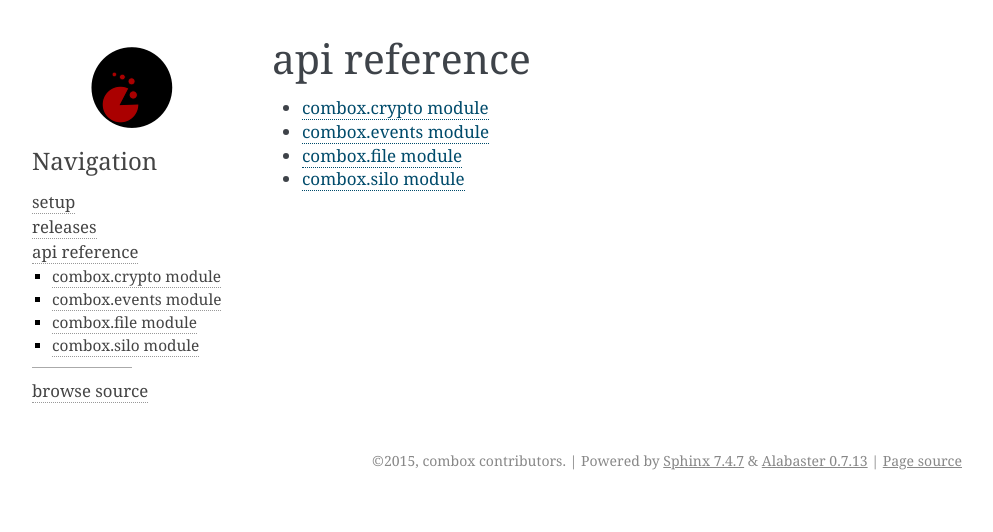
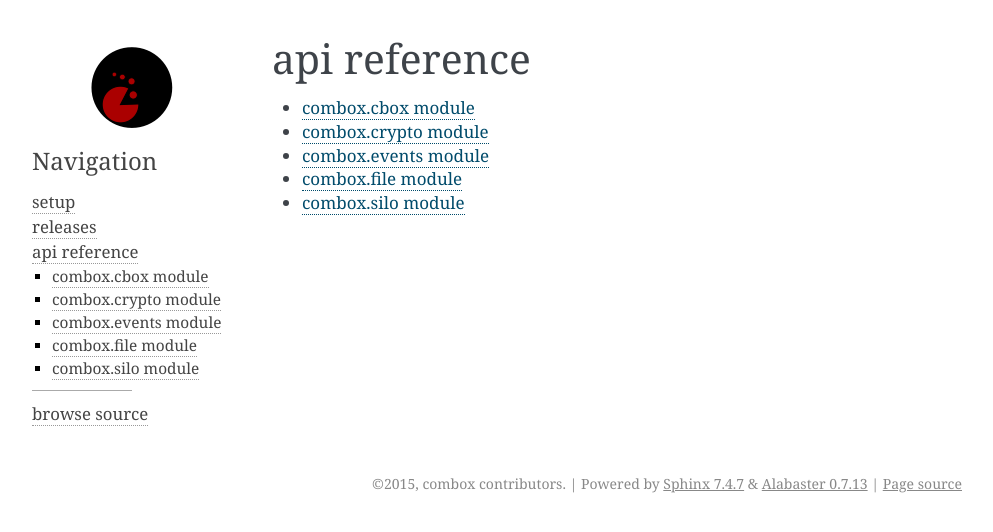
Before and after one commit to r5d/combox, a Sphinx documentation site: the page built from docs/api/index.rst, in a window 1280 px wide. Shown: the top 532 px of the page, without its empty margins (148-1141 px from the left). Built offline with Sphinx 7.4.7, drawn with Linux system fonts in a browser that asks for light colours.

Commit message:
Added docs/api/combox.cbox.rst

```diff
--- /dev/null
+++ b/docs/api/combox.cbox.rst
@@ -0,0 +1,6 @@
+====================
+combox.cbox module
+====================
+
+.. automodule:: combox.cbox
+   :members:
--- a/docs/api/index.rst
+++ b/docs/api/index.rst
@@ -5,6 +5,7 @@ api reference
 .. toctree::
    :maxdepth: 2
 
+   combox.cbox
    combox.crypto
    combox.events
    combox.file
```
